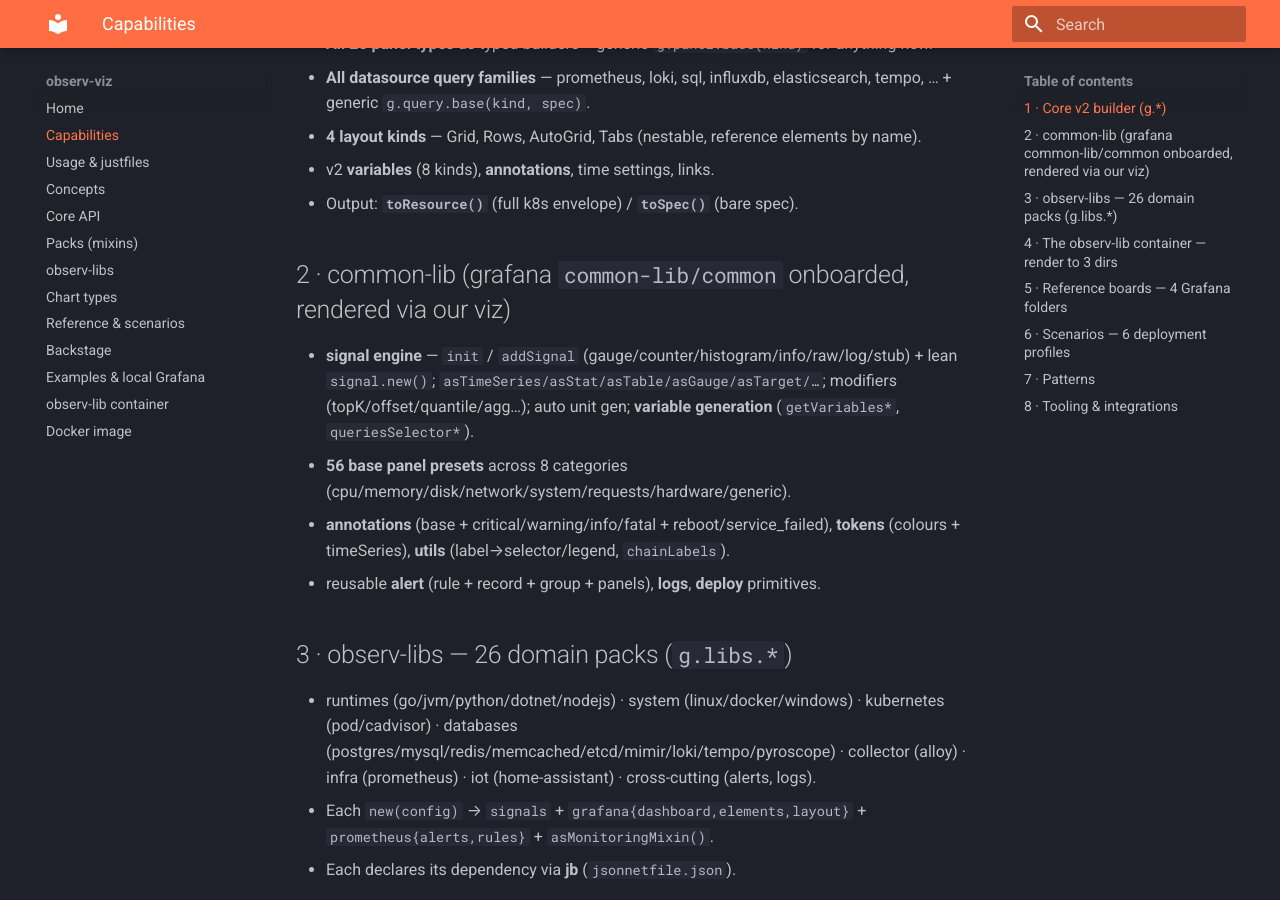
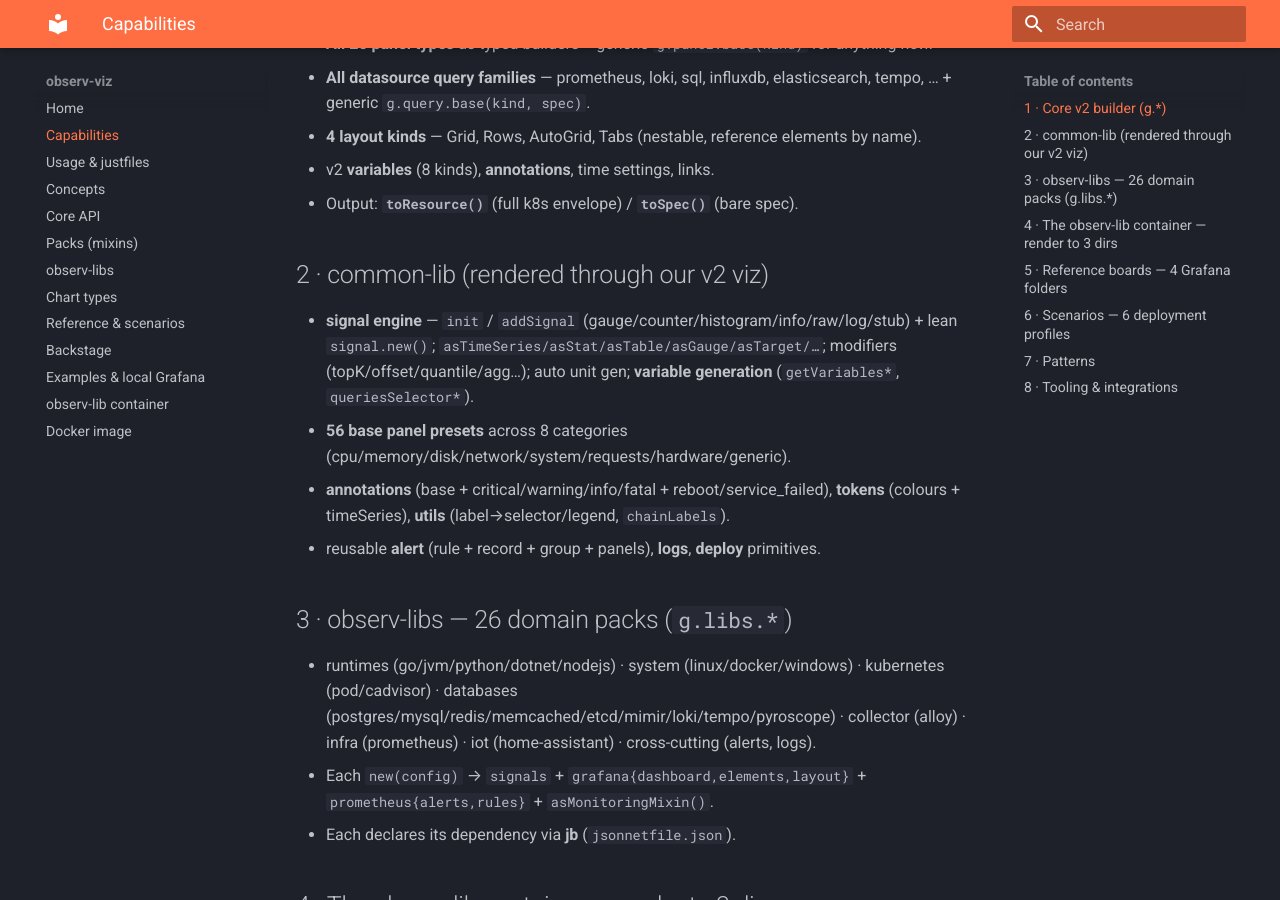
Before and after one commit to cznewt/observ-viz, an MkDocs documentation site: the page built from docs/capabilities.md, in a window 1280 px wide and 900 px high, scrolled down 350 px. Built offline with MkDocs 1.6.1 and Material for MkDocs 9.7.7, drawn with Linux system fonts in a browser that asks for light colours.

Commit message:
docs: drop grafana-attribution framing; describe what each lib does
Remove 'onboard of grafana/jsonnet-libs' / 'mirrors grafana' / 'onboarded' from
all comments, READMEs and docs (libs + common-lib + AGENTS/capabilities/generated
pages) — state what each thing does as observ-viz's own. AGENTS.md also updated to
the monitoring group + two-dep jsonnetfile. Comments only; 24 packs + 9 examples green.

```diff
--- a/docs/capabilities.md
+++ b/docs/capabilities.md
@@ -12,7 +12,7 @@ once and *layouts* reference them by name.
 - v2 **variables** (8 kinds), **annotations**, time settings, links.
 - Output: **`toResource()`** (full k8s envelope) / **`toSpec()`** (bare spec).
 
-## 2 · common-lib (grafana `common-lib/common` onboarded, rendered via our viz)
+## 2 · common-lib (rendered through our v2 viz)
 - **signal engine** — `init` / `addSignal` (gauge/counter/histogram/info/raw/log/stub) + lean `signal.new()`; `asTimeSeries/asStat/asTable/asGauge/asTarget/…`; modifiers (topK/offset/quantile/agg…); auto unit gen; **variable generation** (`getVariables*`, `queriesSelector*`).
 - **56 base panel presets** across 8 categories (cpu/memory/disk/network/system/requests/hardware/generic).
 - **annotations** (base + critical/warning/info/fatal + reboot/service_failed), **tokens** (colours + timeSeries), **utils** (label→selector/legend, `chainLabels`).
--- a/docs/libs.md
+++ b/docs/libs.md
@@ -74,9 +74,9 @@ the v2 builder. Reach them at `g.libs.<group>.<name>`.
 
 The shared base every observ-lib builds on (`g.common.*`):
 
-- **`signal`** — the grafana common-lib **signal engine** onboarded onto our v2 viz: `init` / `addSignal` (gauge/counter/histogram/info/raw/log/stub) + the lean `signal.new()` facade; `as*` panels & targets + variable generation (`getVariables*`, `queriesSelector*`, multi/single instance).
+- **`signal`** — the **signal engine** rendered through our v2 viz: `init` / `addSignal` (gauge/counter/histogram/info/raw/log/stub) + the lean `signal.new()` facade; `as*` panels & targets + variable generation (`getVariables*`, `queriesSelector*`, multi/single instance).
 - **`panels`** — 56 base panel presets across 8 categories (see [Chart types](panels.md)).
-- **`annotations`** — grafana-faithful annotation primitives (base + critical/warning/info/fatal/reboot/serviceFailed), built from a signal target.
+- **`annotations`** — annotation primitives (base + critical/warning/info/fatal/reboot/serviceFailed), built from a signal target.
 - **`tokens`** — colour + timeSeries styling tokens; **`utils`** — label→selector/legend/URL helpers + `chainLabels`.
 - **`signals`**, **`rows`**, **`library`** — common signal presets + element groups.
 - **`alert`**, **`logs`**, **`deploy`** — reusable alert-rule / log-panel / deploy-annotation primitives.
```
Also changed, not shown: AGENTS.md (+4 -3 lines), README.md (+1 -1 lines), libs/alerts-observ-lib/README.md (+1 -1 lines), libs/logs-lib/README.md (+1 -1 lines), 14 other files.
